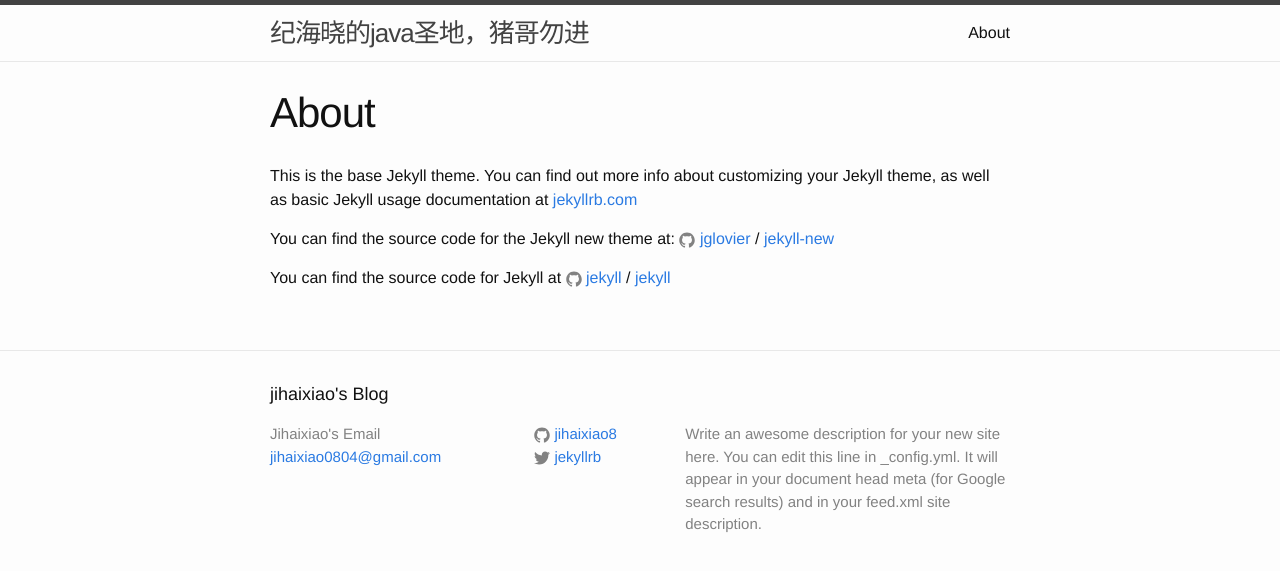
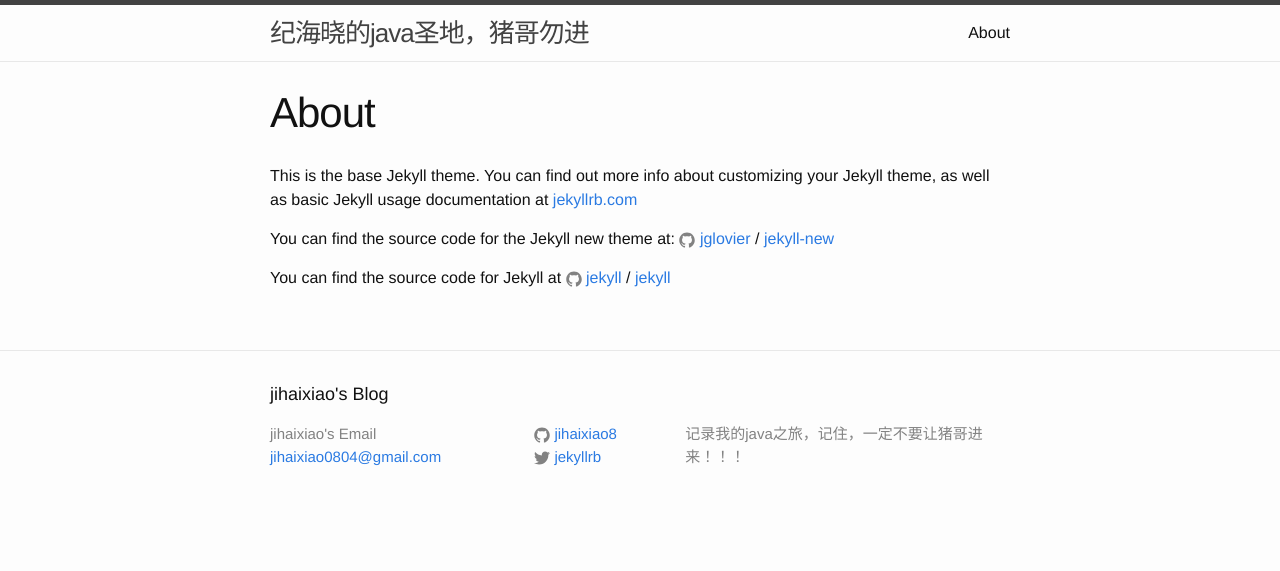
Before and after one commit to jihaixiao8/myblog, a Jekyll site: the page built from about.md, in a window 1280 px wide. Shown: the top 571 px of the page. Built offline with Jekyll 4.4.1, drawn with Linux system fonts in a browser that asks for light colours.

```diff
--- a/_config.yml
+++ b/_config.yml
@@ -9,9 +9,7 @@
 title: jihaixiao's Blog
 email: jihaixiao0804@gmail.com
 description: > # this means to ignore newlines until "baseurl:"
-  Write an awesome description for your new site here. You can edit this
-  line in _config.yml. It will appear in your document head meta (for
-  Google search results) and in your feed.xml site description.
+  记录我的java之旅，记住，一定不要让猪哥进来！！！
 baseurl: "" # the subpath of your site, e.g. /blog
 url: "http://yourdomain.com" # the base hostname & protocol for your site
 twitter_username: jekyllrb
--- a/_includes/footer.html
+++ b/_includes/footer.html
@@ -7,7 +7,7 @@
     <div class="footer-col-wrapper">
       <div class="footer-col footer-col-1">
         <ul class="contact-list">
-          <li>Jihaixiao's Email</li>
+          <li>jihaixiao's Email</li>
           <li><a href="mailto:{{ site.email }}">{{ site.email }}</a></li>
         </ul>
       </div>
```
